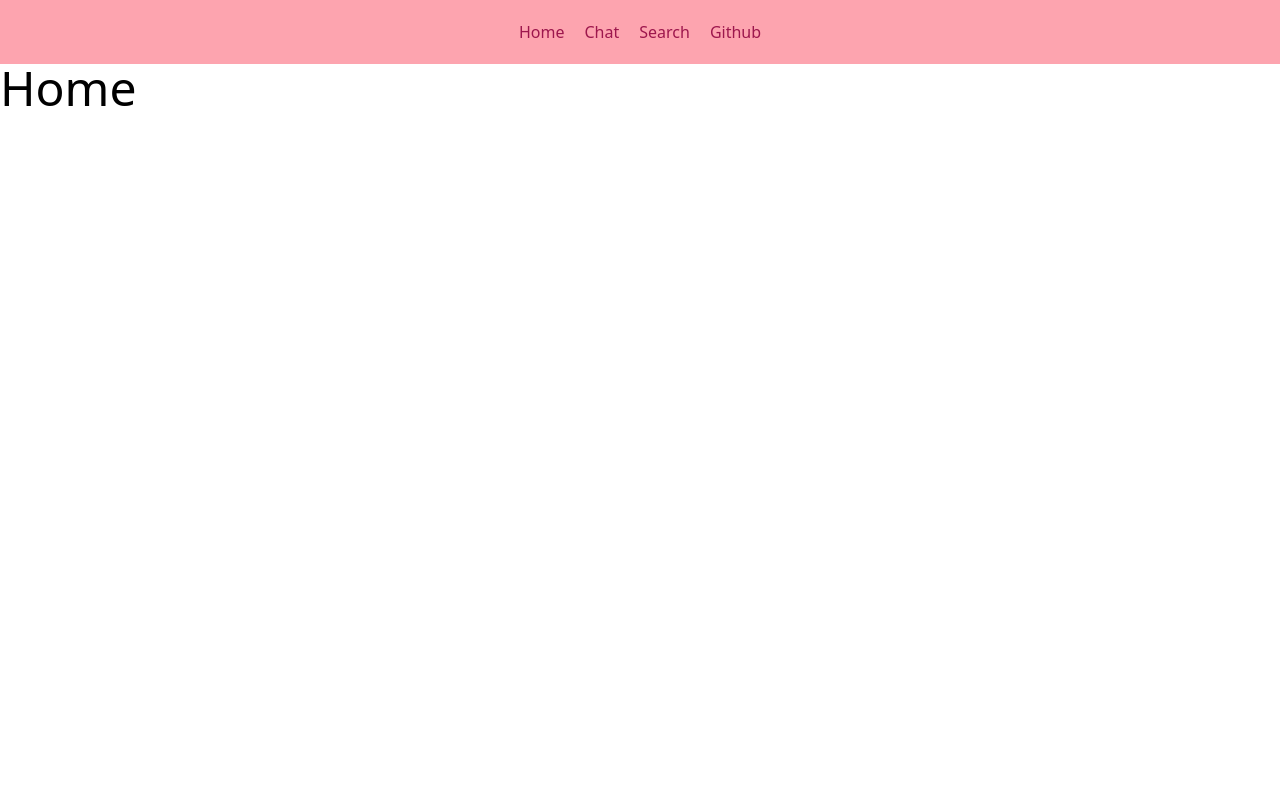
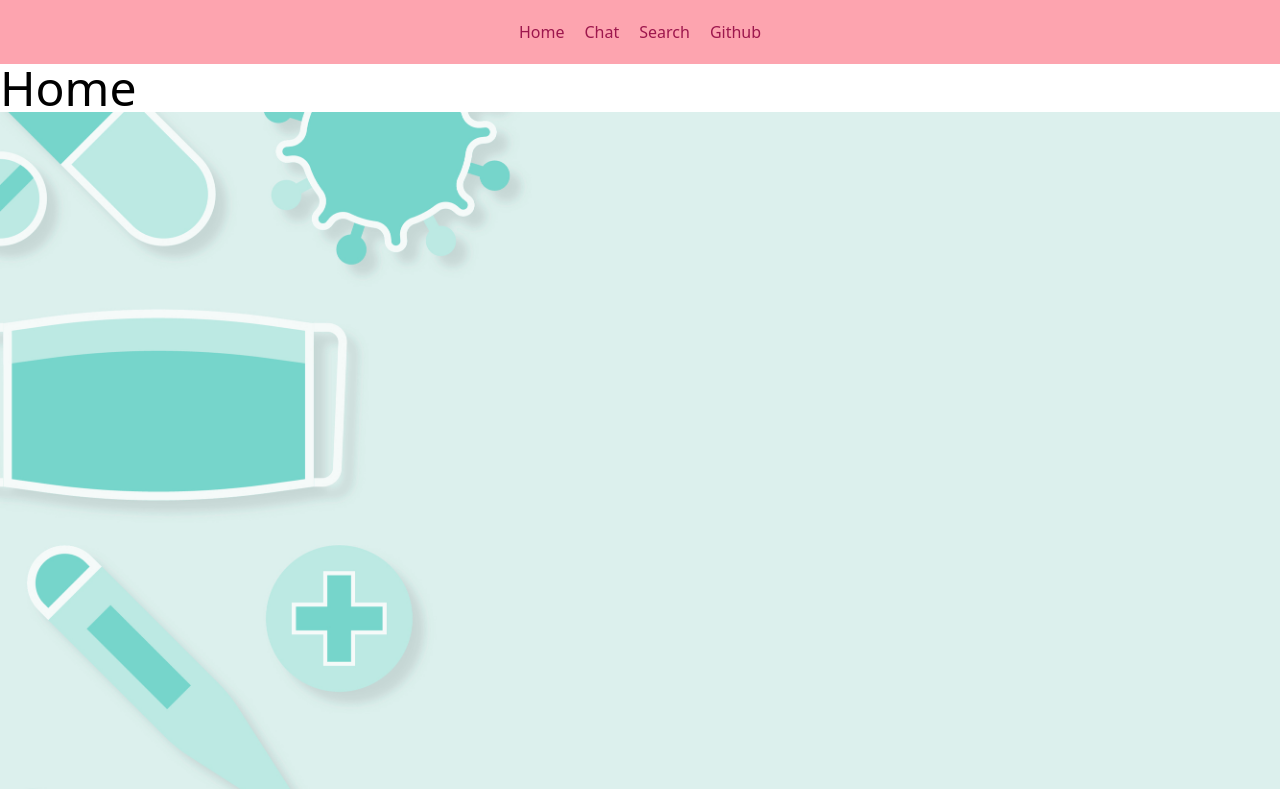
Before and after one commit to solunian/lahacks-product, a SvelteKit app: page / in a window 1280 px wide. Shown: the top 789 px of the page. Built offline with nearby package versions, Linux system fonts and the light colour scheme.

Commit message:
bg
bg image

```diff
--- a/src/routes/+page.svelte
+++ b/src/routes/+page.svelte
@@ -1,3 +1,9 @@
+<script>
+  import bg from "$lib/images/bg.jpg";
+</script>
+
 <h1 class="text-5xl">
     Home
 </h1>
+
+<img src={bg}/>
```
Also changed, not shown: src/lib/images/bg.jpg (added).
